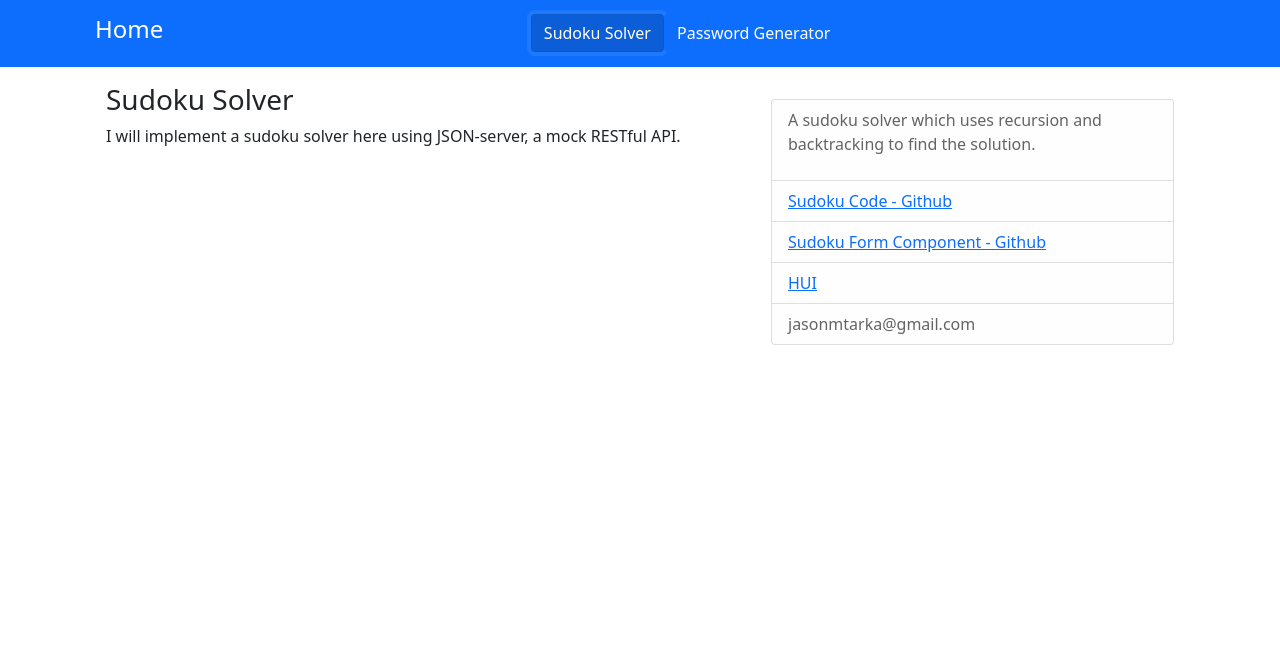
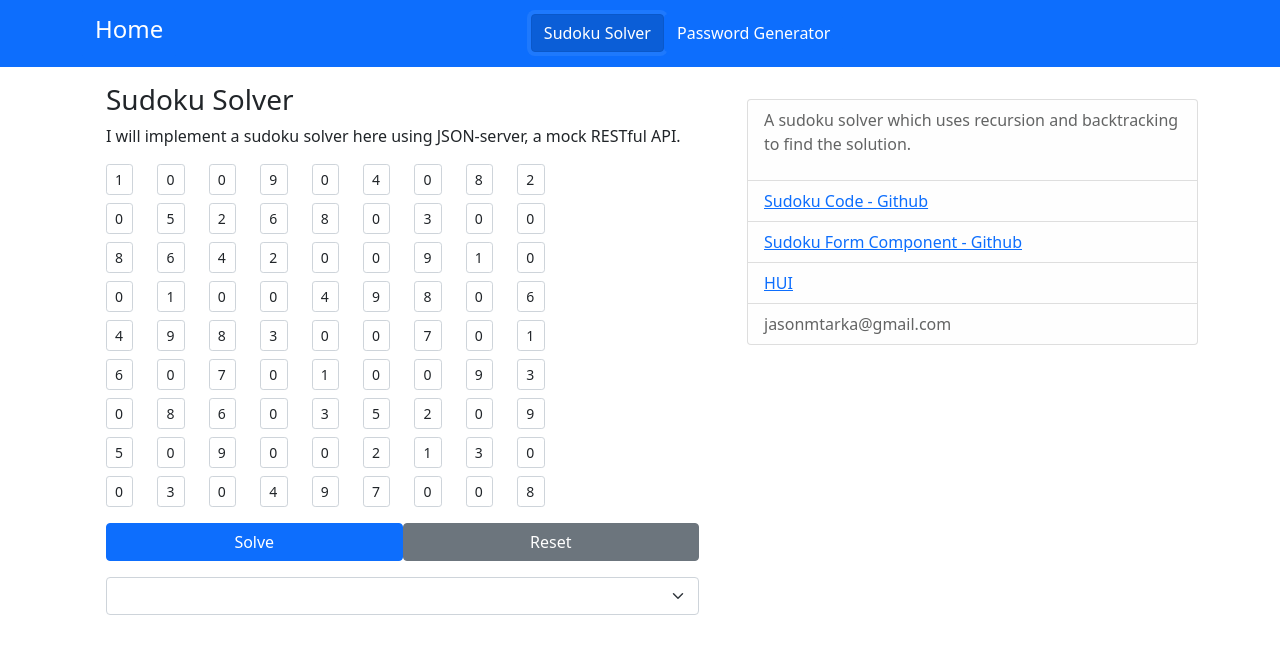
Before and after one commit to JasonMTarka/React-Sample, a React (Create React App) app: page / in a window 1280 px wide. Both pictures are taken after a click on the button "Sudoku Solver". Shown: the top 654 px of the page. Built offline with nearby package versions, Linux system fonts and the light colour scheme; no server answers.

Commit message:
Sudoku Solver Update
- Completed first functioning sudoku solver

- Added list keys to SideBar component

- Added mock REST API in form of sudokuDifficulties.json

```diff
--- a/src/Components/Logic/sudokuSolverLogic.js
+++ b/src/Components/Logic/sudokuSolverLogic.js
@@ -1,16 +1,41 @@
 class Sudoku {
   constructor(difficulty = "Easy #1") {
+    this._sudokus = {
+      "Easy #1": [
+        [1, 0, 0, 9, 0, 4, 0, 8, 2],
+        [0, 5, 2, 6, 8, 0, 3, 0, 0],
+        [8, 6, 4, 2, 0, 0, 9, 1, 0],
+        [0, 1, 0, 0, 4, 9, 8, 0, 6],
+        [4, 9, 8, 3, 0, 0, 7, 0, 1],
+        [6, 0, 7, 0, 1, 0, 0, 9, 3],
+        [0, 8, 6, 0, 3, 5, 2, 0, 9],
+        [5, 0, 9, 0, 0, 2, 1, 3, 0],
+        [0, 3, 0, 4, 9, 7, 0, 0, 8],
+      ],
+      "Easy #2": [
+        [0, 0, 0, 2, 6, 0, 7, 0, 1],
+        [6, 8, 0, 0, 7, 0, 0, 9, 0],
+        [1, 9, 0, 0, 0, 4, 5, 0, 0],
+        [8, 2, 0, 1, 0, 0, 0, 4, 0],
+        [0, 0, 4, 6, 0, 2, 9, 0, 0],
+        [0, 5, 0, 0, 0, 3, 0, 2, 8],
+        [0, 0, 9, 3, 0, 0, 0, 7, 4],
+        [0, 4, 0, 0, 5, 0, 0, 3, 6],
+        [7, 0, 3, 0, 1, 8, 0, 0, 0],
+      ],
+    };
+
     this.difficulty = difficulty;
-    this.grid = _sudokus[this.difficulty];
+    this.grid = this._sudokus[this.difficulty];
   }
 
   loadNew(difficulty) {
     this.difficulty = difficulty;
-    this.grid = _sudokus[this.difficulty];
+    this.grid = this._sudokus[this.difficulty];
   }
 
   reset() {
-    this.grid = _sudokus[this.difficulty];
+    this.grid = this._sudokus[this.difficulty];
   }
 
   printSudoku() {
@@ -90,6 +115,18 @@ class Sudoku {
 
   _gridCheck(guess, rowNum, colNum) {
     function innerGridCheck(gridNum, grid) {
+      const _gridfinder = {
+        1: [0, 3, 0, 3],
+        2: [0, 3, 3, 6],
+        3: [0, 3, 6, 9],
+        4: [3, 6, 0, 3],
+        5: [3, 6, 3, 6],
+        6: [3, 6, 6, 9],
+        7: [6, 9, 0, 3],
+        8: [6, 9, 3, 6],
+        9: [6, 9, 6, 9],
+      };
+
       let sectionBotAndTop = _gridfinder[gridNum];
       let [sectionBot, sectionTop, bot, top] = sectionBotAndTop;
       let gridArray = [];
@@ -131,39 +168,4 @@ class Sudoku {
   }
 }
 
-_gridfinder = {
-  1: [0, 3, 0, 3],
-  2: [0, 3, 3, 6],
-  3: [0, 3, 6, 9],
-  4: [3, 6, 0, 3],
-  5: [3, 6, 3, 6],
-  6: [3, 6, 6, 9],
-  7: [6, 9, 0, 3],
-  8: [6, 9, 3, 6],
-  9: [6, 9, 6, 9],
-};
-
-_sudokus = {
-  "Easy #1": [
-    [1, 0, 0, 9, 0, 4, 0, 8, 2],
-    [0, 5, 2, 6, 8, 0, 3, 0, 0],
-    [8, 6, 4, 2, 0, 0, 9, 1, 0],
-    [0, 1, 0, 0, 4, 9, 8, 0, 6],
-    [4, 9, 8, 3, 0, 0, 7, 0, 1],
-    [6, 0, 7, 0, 1, 0, 0, 9, 3],
-    [0, 8, 6, 0, 3, 5, 2, 0, 9],
-    [5, 0, 9, 0, 0, 2, 1, 3, 0],
-    [0, 3, 0, 4, 9, 7, 0, 0, 8],
-  ],
-  "Easy #2": [
-    [0, 0, 0, 2, 6, 0, 7, 0, 1],
-    [6, 8, 0, 0, 7, 0, 0, 9, 0],
-    [1, 9, 0, 0, 0, 4, 5, 0, 0],
-    [8, 2, 0, 1, 0, 0, 0, 4, 0],
-    [0, 0, 4, 6, 0, 2, 9, 0, 0],
-    [0, 5, 0, 0, 0, 3, 0, 2, 8],
-    [0, 0, 9, 3, 0, 0, 0, 7, 4],
-    [0, 4, 0, 0, 5, 0, 0, 3, 6],
-    [7, 0, 3, 0, 1, 8, 0, 0, 0],
-  ],
-};
+export default Sudoku;
--- /dev/null
+++ b/src/Components/SudokuNode.js
@@ -0,0 +1,18 @@
+import React, { Component } from "react";
+
+class SudokuNode extends Component {
+  render() {
+    return (
+      <div
+        className="form-control form-control-sm"
+        type="text"
+        placeholder={this.props.val}
+        disabled="disabled"
+      >
+        {this.props.val}
+      </div>
+    );
+  }
+}
+
+export default SudokuNode;
--- /dev/null
+++ b/src/Components/SudokuRow.js
@@ -0,0 +1,22 @@
+import React, { Component } from "react";
+import SudokuNode from "./SudokuNode";
+
+class SudokuRow extends Component {
+  render() {
+    let values = [];
+    let keyCounter = 0;
+
+    for (let val of this.props.row) {
+      values.push(
+        <div key={keyCounter} className="col-sm-1">
+          <SudokuNode val={val} />
+        </div>
+      );
+      keyCounter++;
+    }
+
+    return <div className="row mt-2">{values}</div>;
+  }
+}
+
+export default SudokuRow;
--- a/src/Components/sideBar.js
+++ b/src/Components/sideBar.js
@@ -39,27 +39,46 @@ function SideBar(props) {
   let componentCode = [];
   if (sideBar.componentCodeLink) {
     componentCode.push(
-      <li className="list-group-item list-group-item-light">
+      <li
+        key="component-code-link"
+        className="list-group-item list-group-item-light"
+      >
         <a href={sideBar.componentCodeLink}>{sideBar.componentCodeText}</a>
       </li>
     );
   }
 
   return (
-    <div className="container">
+    <div>
       <div className="content-section">
-        <ul className="list-group">
-          <li className="list-group-item list-group-item-light">
-            <p>{sideBar.description}</p>
+        <ul key="sidebar-ul" className="list-group">
+          <li
+            key="sidebar-desc"
+            className="list-group-item list-group-item-light"
+          >
+            <p key="desc">{sideBar.description}</p>
           </li>
-          <li className="list-group-item list-group-item-light">
-            <a href={sideBar.codeLink}>{sideBar.codeText}</a>
+          <li
+            key="sidebar-code-link"
+            className="list-group-item list-group-item-light"
+          >
+            <a key="code-link" href={sideBar.codeLink}>
+              {sideBar.codeText}
+            </a>
           </li>
           {componentCode}
-          <li className="list-group-item list-group-item-light">
-            <a href={sideBar.huiLink}>{sideBar.huiText}</a>
+          <li
+            key="sidebar-hui-link"
+            className="list-group-item list-group-item-light"
+          >
+            <a key="hui-link" href={sideBar.huiLink}>
+              {sideBar.huiText}
+            </a>
           </li>
-          <li className="list-group-item list-group-item-light">
+          <li
+            key="sidebar-email-link"
+            className="list-group-item list-group-item-light"
+          >
             {sideBar.emailBox}
           </li>
         </ul>
--- a/src/Components/sudokuForm.js
+++ b/src/Components/sudokuForm.js
@@ -0,0 +1,94 @@
+import React, { Component } from "react";
+import Sudoku from "./Logic/sudokuSolverLogic";
+import SudokuRow from "./SudokuRow";
+
+class SudokuForm extends Component {
+  constructor(props) {
+    super(props);
+
+    this.state = {
+      sudoku: new Sudoku(),
+      difficulties: {},
+    };
+  }
+
+  componentDidMount = () => {
+    let fetchRequest = fetch("http://localhost:3000/difficulties");
+    let fetchResponse = fetchRequest.then((response) => response.json());
+    fetchResponse.then((data) => this.setState({ difficulties: data }));
+  };
+
+  setNewDifficulty = (difficulty) => {
+    this.setState({ sudoku: new Sudoku(difficulty) });
+  };
+
+  resetSudoku = () => {
+    this.setState({
+      sudoku: new Sudoku(this.state.sudoku.difficulty),
+    });
+  };
+
+  solveSudoku = () => {
+    let newSudoku = new Sudoku(this.state.sudoku.difficulty);
+    newSudoku.solve();
+
+    this.setState({
+      sudoku: newSudoku,
+    });
+  };
+
+  handleDifficultyChange = (event) => {
+    this.setNewDifficulty(event.target.value);
+  };
+
+  handleSolve = () => {
+    this.solveSudoku(this.state.sudoku.difficulty);
+  };
+
+  render() {
+    let fieldRows = [];
+    let keyCounter = 0;
+    for (let row of this.state.sudoku.grid) {
+      fieldRows.push(
+        <div key={keyCounter}>
+          <SudokuRow row={row} />
+        </div>
+      );
+      keyCounter++;
+    }
+
+    let difficultyOptions = [];
+    for (let option of Object.keys(this.state.difficulties)) {
+      difficultyOptions.push(<option key={keyCounter}>{option}</option>);
+      keyCounter++;
+    }
+
+    return (
+      <div>
+        <div>{fieldRows}</div>
+        <div className="btn-toolbar mt-3">
+          <button className="col btn btn-primary" onClick={this.handleSolve}>
+            Solve
+          </button>
+          <button
+            className="col ml-2 btn btn-secondary"
+            onClick={this.resetSudoku}
+          >
+            Reset
+          </button>
+        </div>
+        <div className="mt-3">
+          <select
+            className="col form-select"
+            value={this.state.sudoku.difficulty}
+            onChange={this.handleDifficultyChange}
+          >
+            {difficultyOptions}
+          </select>
+        </div>
+      </div>
+    );
+  }
+}
+
+export default SudokuForm;
--- a/src/Components/sudokuSolver.js
+++ b/src/Components/sudokuSolver.js
@@ -1,3 +1,5 @@
+import SudokuForm from "./SudokuForm";
+
 function Sudoku(props) {
   return (
     <div className="container">
@@ -6,6 +8,9 @@ function Sudoku(props) {
         I will implement a sudoku solver here using JSON-server, a mock RESTful
         API.
       </p>
+      <div>
+        <SudokuForm />
+      </div>
     </div>
   );
 }
```
Also changed, not shown: sudokuDifficulties.json (added, +206 -0 lines).
